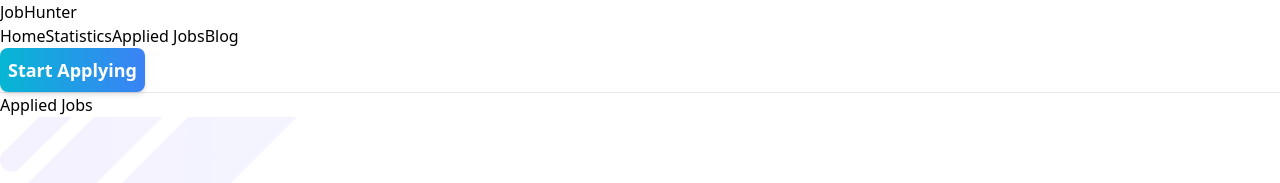
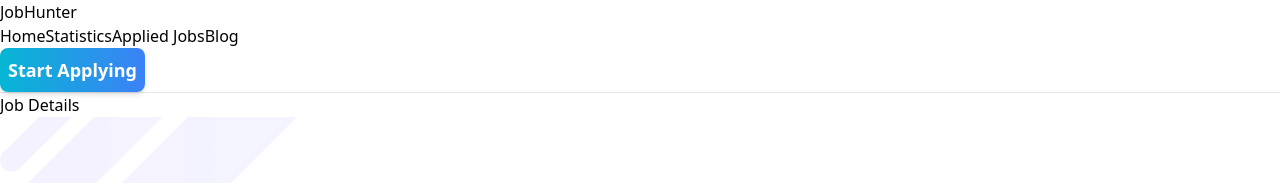
Before and after one commit to Engarif3/Career-Portal, a React (Vite) app: page /jobCard/1 in a window 1280 px wide. Shown: the top 183 px of the page. Built offline with nearby package versions, Linux system fonts and the light colour scheme.

Commit message:
job details title added

```diff
--- a/src/components/JobDetails.jsx
+++ b/src/components/JobDetails.jsx
@@ -48,7 +48,7 @@ const JobDetails = () => {
     <div>
       <div className="banner mb-40 ">
         <div className="flex justify-center items-center">
-          <h2 className="text-5xl font-bold">Applied Jobs</h2>
+          <h2 className="text-5xl font-bold">Job Details</h2>
         </div>
         <img
           className="absolute top-0 right-0 transform scale-x-1"
```
